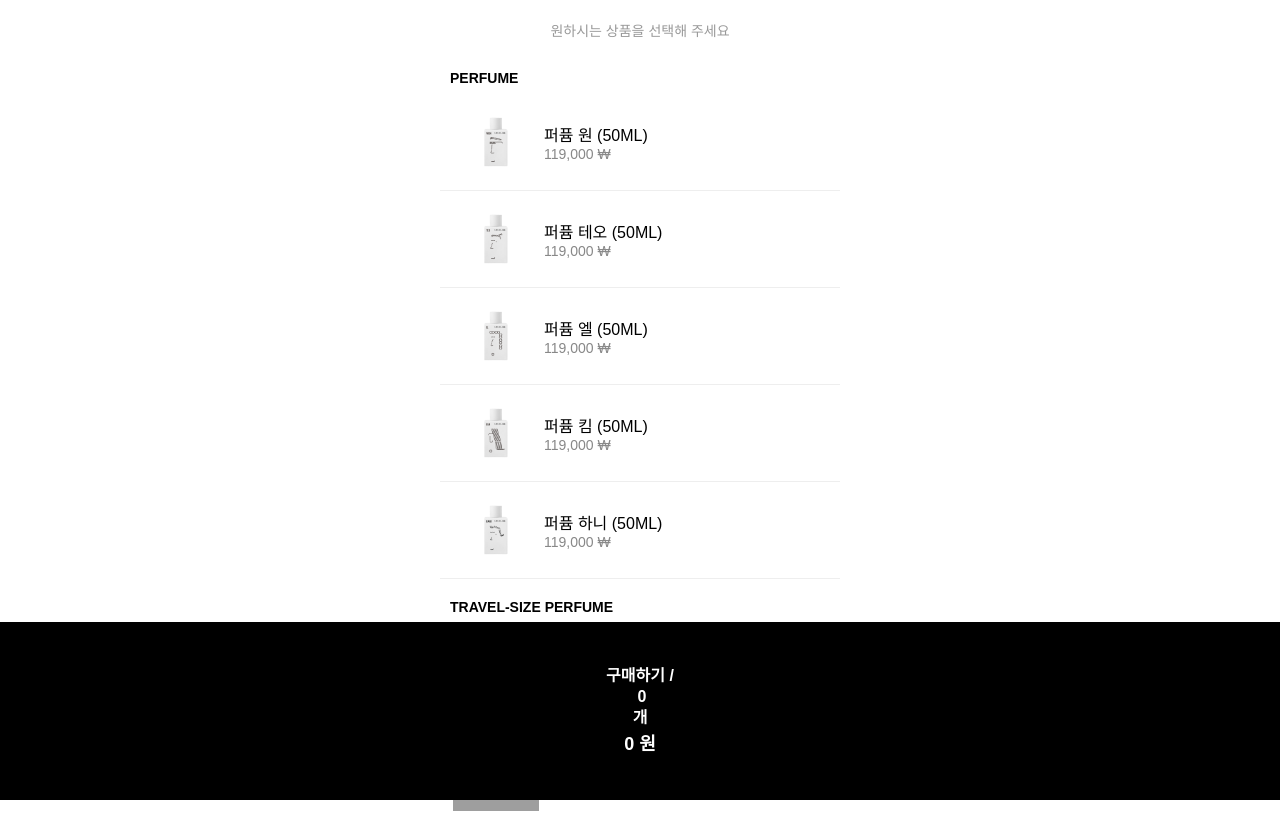
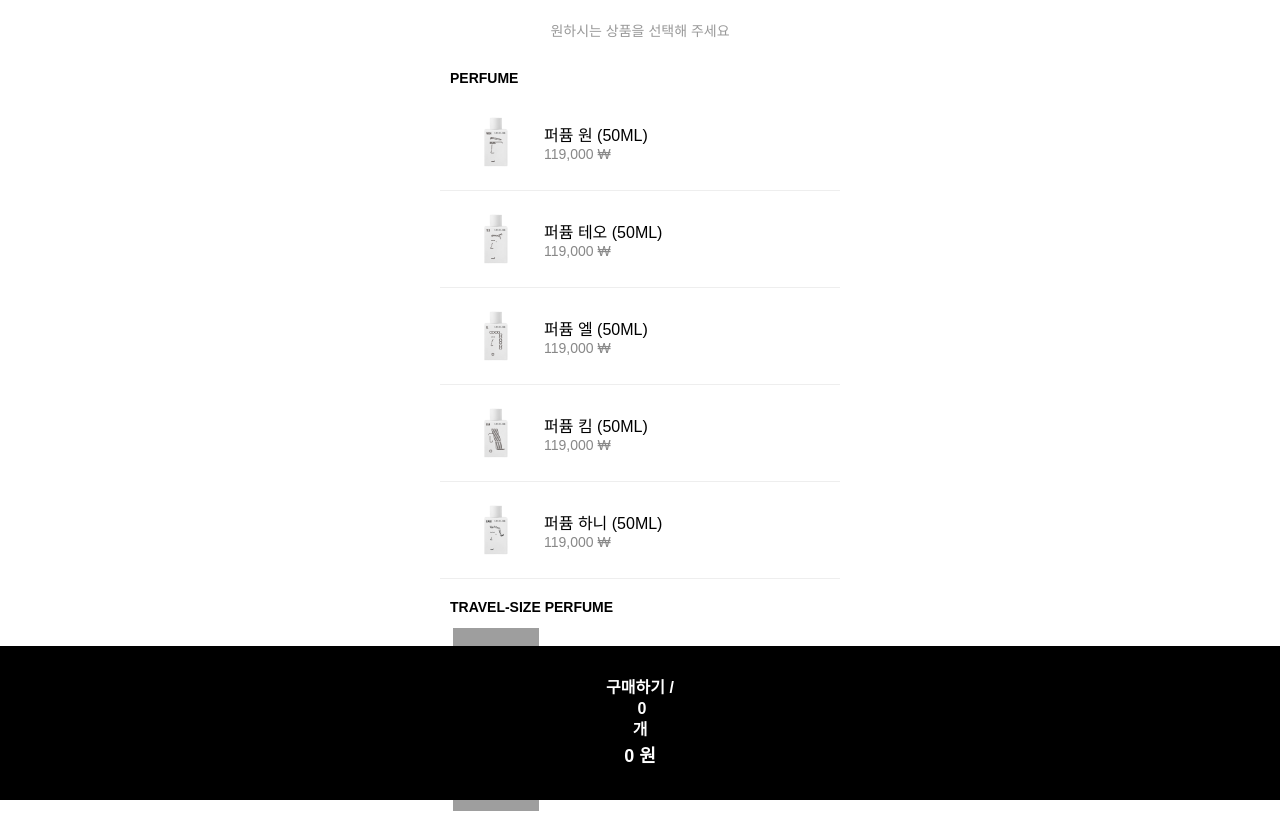
Before and after one commit to abcbakery/fra422-checkout, a plain HTML site: page index.html in a window 1280 px wide. Shown: the top 814 px of the page. Drawn offline with Linux system fonts and the light colour scheme; grey boxes are pictures that could not be loaded.

Commit message:
Update style.css

```diff
--- a/style.css
+++ b/style.css
@@ -80,7 +80,7 @@ body {
 .footer-container {
   max-width: 400px;
   margin: 0 auto;
-  padding: 20px 20px; /* 기존의 좌우 패딩은 여기서 */
+  padding: 8px 12px; /* 기존의 좌우 패딩은 여기서 */
 }
 
 .buy-button {
```
